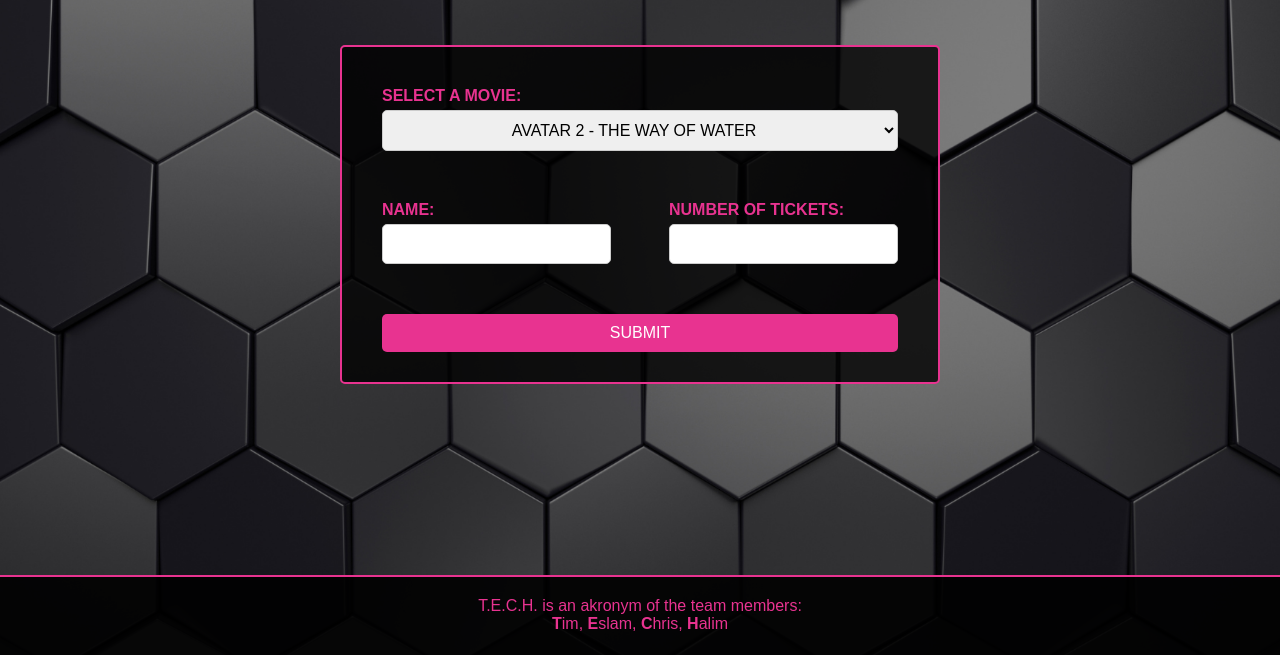
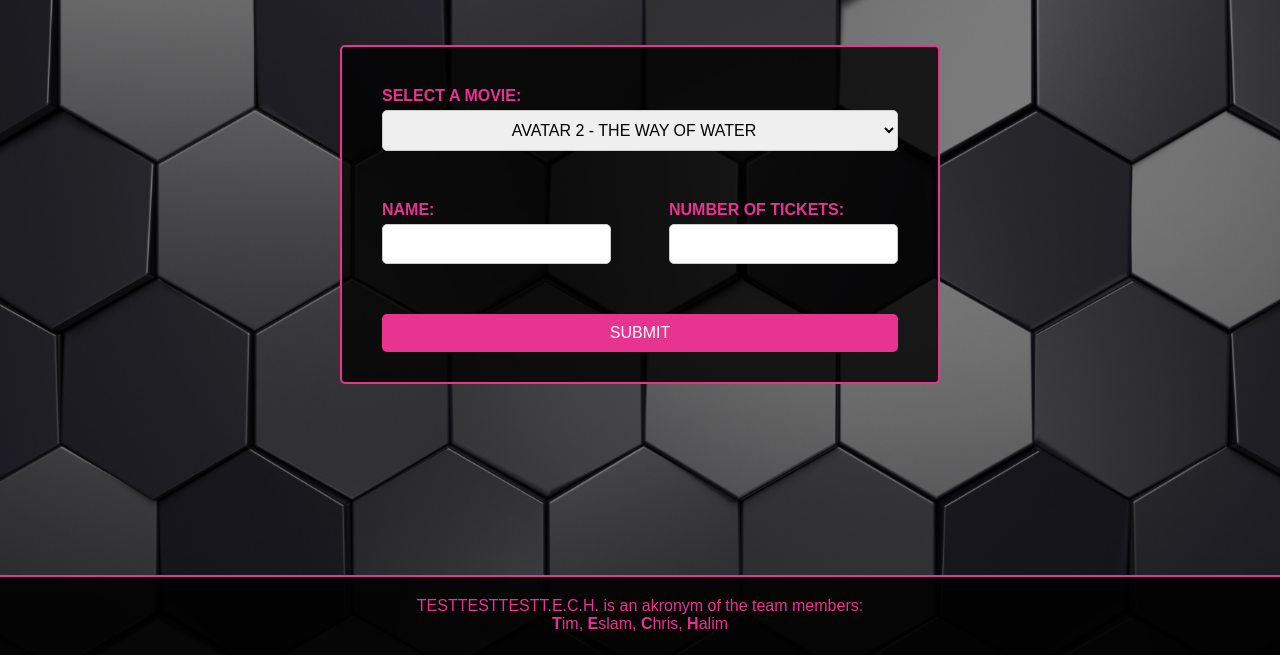
Before and after one commit to timpel301/Movia-App, a plain HTML site: page frontend/html/booking.html in a window 1280 px wide. Shown: the part 145-800 px from the top of the page. Drawn offline with Linux system fonts and the light colour scheme.

Commit message:
added some screenshots and testing deployment

```diff
--- a/frontend/html/booking.html
+++ b/frontend/html/booking.html
@@ -51,7 +51,7 @@
     </main>
 
     <footer>
-        <p id="footerText">T.E.C.H. is an akronym of the team members:<br> <b>T</b>im, <b>E</b>slam, <b>C</b>hris, <b>H</b>alim</p>
+        <p id="footerText">TESTTESTTESTT.E.C.H. is an akronym of the team members:<br> <b>T</b>im, <b>E</b>slam, <b>C</b>hris, <b>H</b>alim</p>
     </footer>
 </body>
 </html>
```
Also changed, not shown: 1 other file.
